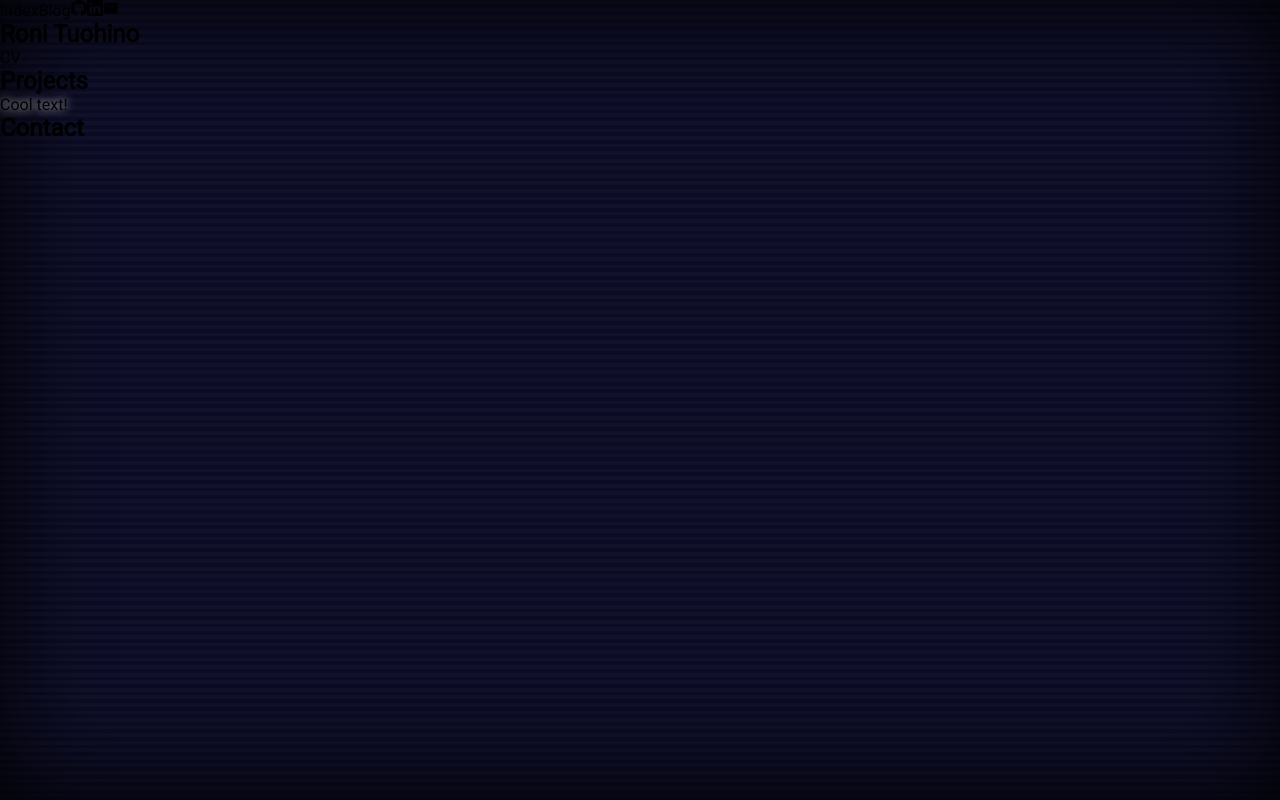
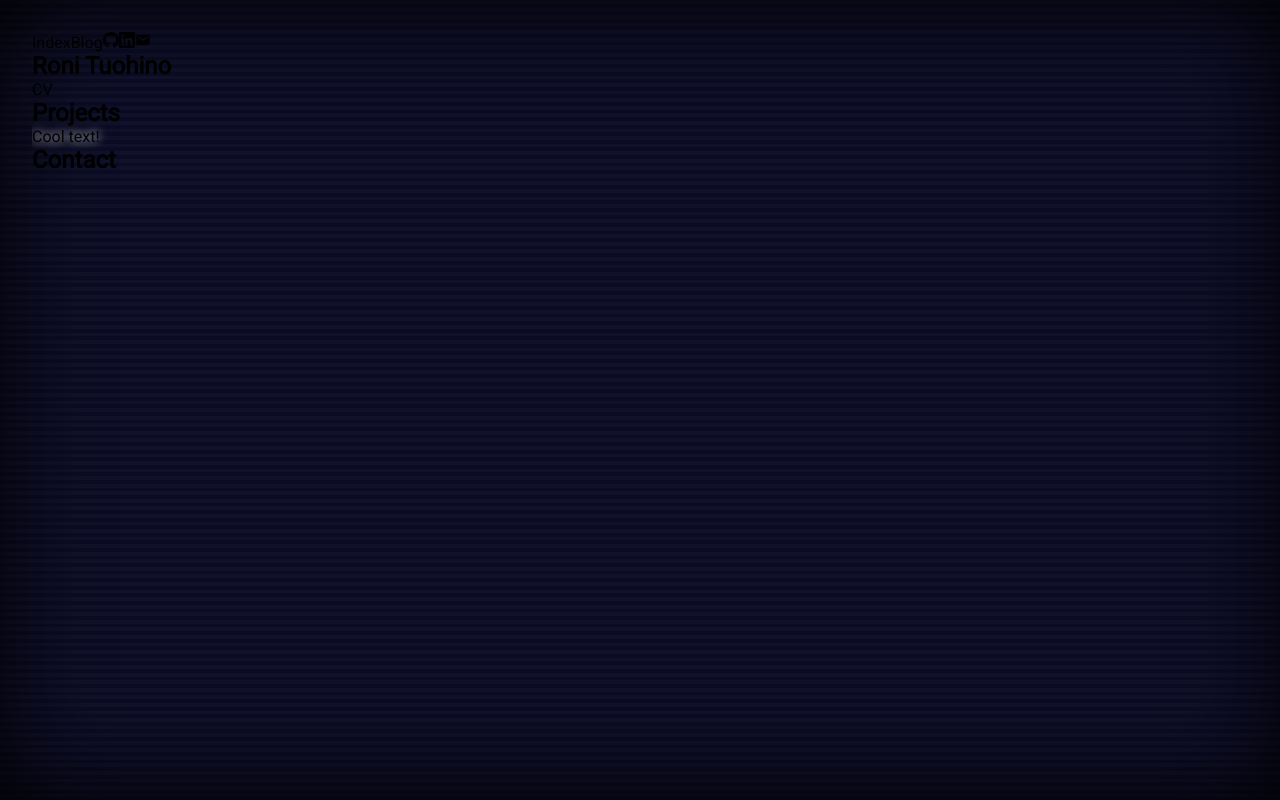
Before and after one commit to ronituohino/website, a Next.js app: page / in a window 1280 px wide. Built offline with nearby package versions, Linux system fonts and the light colour scheme.

Commit message:
Figuring out styling, synthwave is pretty cool

```diff
--- a/pages/_app.tsx
+++ b/pages/_app.tsx
@@ -1,6 +1,10 @@
 import "../styles/globals.css";
 import Head from "next/head";
 import type { AppProps } from "next/app";
+
+import { BsGithub, BsLinkedin } from "react-icons/bs";
+import { MdEmail } from "react-icons/md";
+import Link from "next/link";
 
 import { Roboto } from "@next/font/google";
 const roboto = Roboto({ weight: "400" });
@@ -13,9 +17,26 @@ export default function App({ Component, pageProps }: AppProps) {
         <meta name="description" content="Roni Tuohino portfolio" />
         <meta name="viewport" content="width=device-width, initial-scale=1" />
       </Head>
-      <main className={roboto.className}>
-        <Component {...pageProps} />
-      </main>
+
+      <div className={roboto.className}>
+        <header>
+          <Link href="/">Index</Link>
+          <Link href="/blog">Blog</Link>
+
+          <Link target="_blank" href="https://github.com/ronituohino">
+            <BsGithub />
+          </Link>
+          <Link target="_blank" href="https://www.linkedin.com/in/ronituohino/">
+            <BsLinkedin />
+          </Link>
+          <Link href="mailto:tuohinoroni@gmail.com">
+            <MdEmail />
+          </Link>
+        </header>
+        <main>
+          <Component {...pageProps} />
+        </main>
+      </div>
     </>
   );
 }
--- a/pages/index.tsx
+++ b/pages/index.tsx
@@ -1,43 +1,25 @@
-import { BsGithub, BsLinkedin } from "react-icons/bs";
-import { MdEmail } from "react-icons/md";
+import Link from "next/link";
 
 import { Text } from "../components/Text";
-
-import Link from "next/link";
 
 export default function Home() {
   return (
     <>
-      <header>
-        <Link href="/">Index</Link>
-        <Link href="/blog">Blog</Link>
-
-        <Link target="_blank" href="https://github.com/ronituohino">
-          <BsGithub />
-        </Link>
-        <Link target="_blank" href="https://www.linkedin.com/in/ronituohino/">
-          <BsLinkedin />
-        </Link>
-        <Link href="mailto:tuohinoroni@gmail.com">
-          <MdEmail />
-        </Link>
-      </header>
-
-      <article>
+      <section>
         <h1>Roni Tuohino</h1>
         <Link target="_blank" href="/sample.jpg">
           CV
         </Link>
-      </article>
+      </section>
 
-      <article>
+      <section>
         <h2>Projects</h2>
         <Text>Cool text!</Text>
-      </article>
+      </section>
 
-      <article>
+      <section>
         <h2>Contact</h2>
-      </article>
+      </section>
     </>
   );
 }
--- a/styles/globals.css
+++ b/styles/globals.css
@@ -1,12 +1,4 @@
 :root {
-  --max-width: 1100px;
-  --border-radius: 12px;
-  --font-mono: ui-monospace, Menlo, Monaco, "Cascadia Mono", "Segoe UI Mono",
-    "Roboto Mono", "Oxygen Mono", "Ubuntu Monospace", "Source Code Pro",
-    "Fira Mono", "Droid Sans Mono", "Courier New", monospace;
-
-  --primary: #000000;
-
   --bg-stripe1: #111129;
   --bg-stripe2: #0b0b25;
 }
@@ -25,6 +17,7 @@ body {
 
 html {
   height: 100%;
+  padding: 32px;
   box-shadow: inset 0 0 100px black;
   background-image: repeating-linear-gradient(
     var(--bg-stripe1),
```
